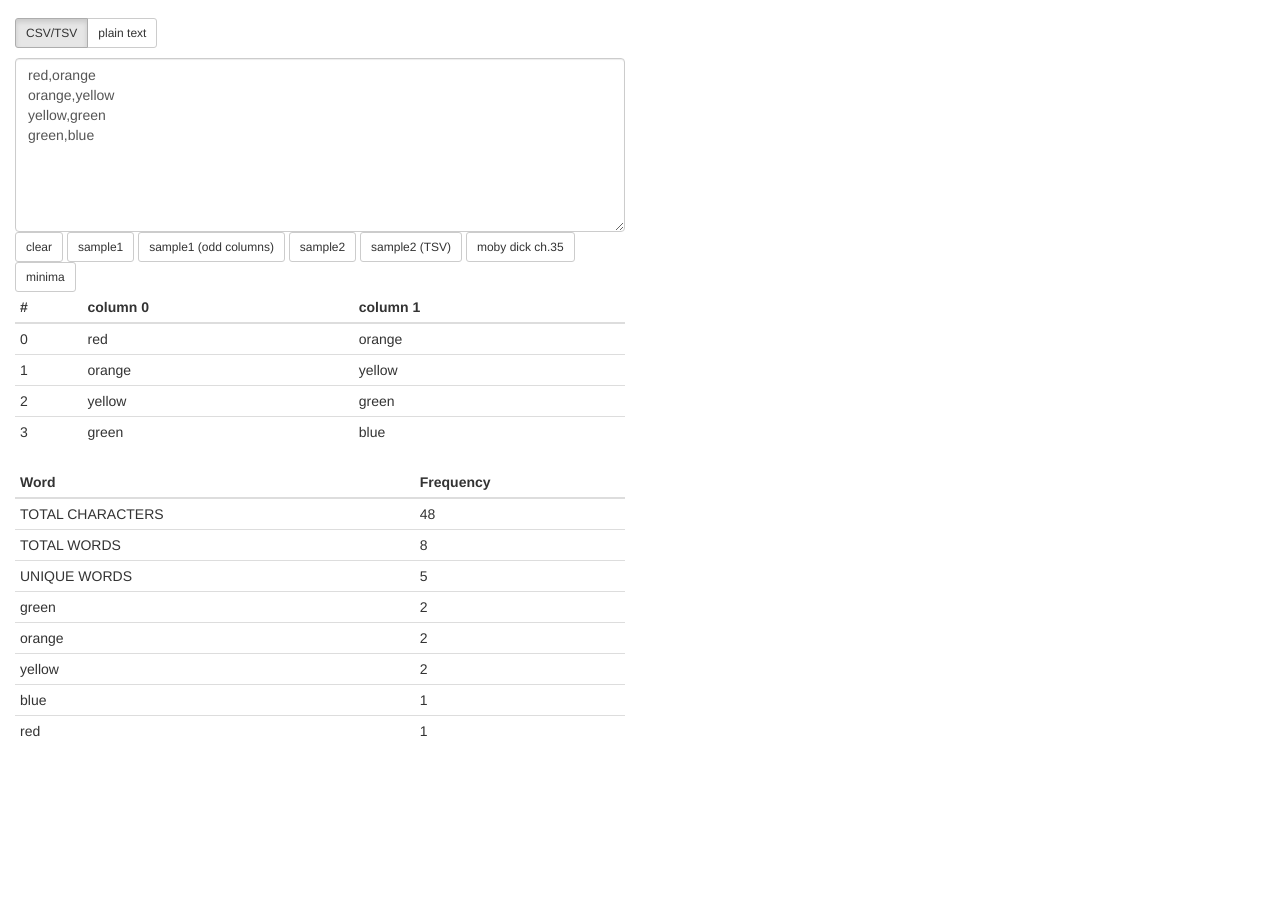
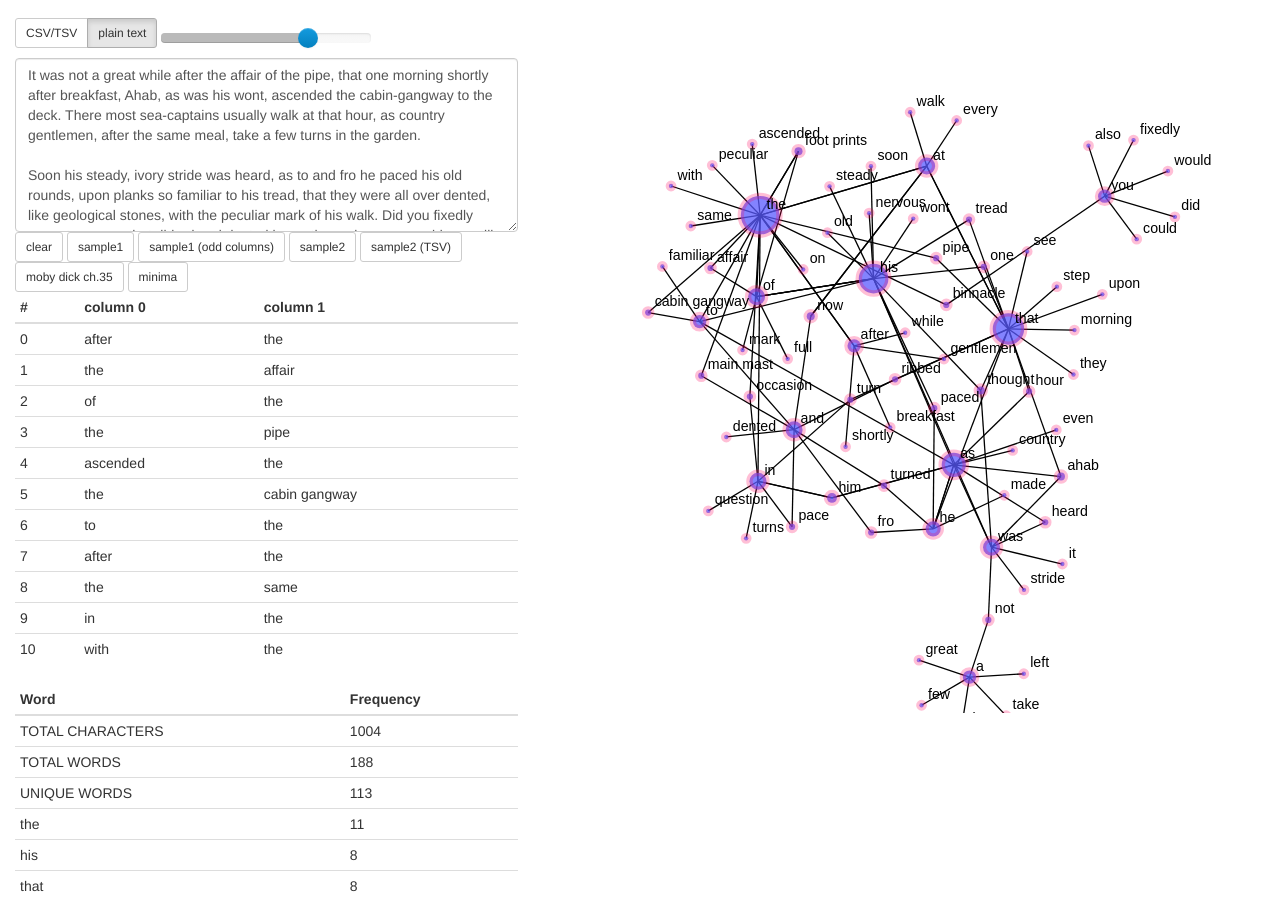
Before and after one commit to omundy/network-remix, a plain HTML site: page index.html in a window 1280 px wide. Shown: the part 54-952 px from the top of the page. Before the commit the page ends 830 px from the top, so only its background shows below. Drawn offline with Linux system fonts and the light colour scheme; animation ran at ten frames a second.

Commit message:
Adds bootstrap-slider and updates text > table functions

```diff
--- a/assets/css/styles.css
+++ b/assets/css/styles.css
@@ -18,3 +18,28 @@ div.tooltip { position: absolute; padding: 5px; font: 12px sans-serif; backgroun
     stroke: #777;
     stroke-width: 2px;
 }
+
+
+
+
+
+#ex1Slider .slider-selection {
+	background: #BABABA;
+}
+
+
+
+/* make viz responsive */
+.svg-container {
+    display: inline-block;
+    position: relative;
+    width: 95%;
+    padding-bottom: 50%;
+    vertical-align: top;
+    overflow: hidden;
+}
+.svg-content-responsive {
+    display: inline-block;
+    position: absolute;
+    left: 0;
+}
--- a/assets/js/functions.js
+++ b/assets/js/functions.js
@@ -3,6 +3,24 @@
  *  These functions are in the public domain
  *  Owen Mundy owenmundy.com
  */
+
+
+
+
+
+
+
+/**
+ *  Limit a string by number of characters
+ *  @param {String} str - input string
+ *  @param {Integer} limit - character limit
+ *  @return {String} str - original string, limited
+ */
+function charLimit(str, limit=100){
+    var cut= str.indexOf(' ', limit);
+    if(cut== -1) return str;
+    return str.substring(0, cut)
+}
 
 
 
@@ -127,7 +145,8 @@ function countWords(str) {
 function cleanString(str) {
     return str.replace(/[^\w\s]|_/g, ' ')
         .replace(/\s+/g, ' ')
-        .toLowerCase();
+        .toLowerCase()
+        .trim();
 }
 
 function extractSubstr(str, regexp) {
@@ -281,55 +300,149 @@ function wordsByOccurrence(text,rmStops) {
 /**
  *  Find all words in a text or array, score by occurance
  */
-function parseText(text){
+function parseText(text,wordLimit=-1,connectionLimit=3){
 
-    var limit = 50;
-
-    // split text into array
+    // split ("tokenize") text into array
     var textArr = text.trim().split(wordSeparators);
 
+    // limit number of words
+    var textArr = textArr.slice(0,wordLimit);
+
     // sort words by occurrence, do not remove stop words
-    var words = wordsByOccurrence(textArr,false);
+    var topWords = wordsByOccurrence(textArr,false);
 
-    console.log("words.length = "+ words.length);
+    console.log("topWords.length = "+ topWords.length, JSON.stringify(topWords));
 
-    for (var i=0; i<limit; i++)
-        console.log(i +". "+ JSON.stringify(words[i]));
+
+    // find the positions of each of these topWords
+    for (var i=0; i<topWords.length; i++){
+        //console.log(i +". "+ JSON.stringify(topWords[i]));
+
+        // if key doesn't exist skip
+        if (!prop(topWords[i].key)) return;
+
+        // store word
+        var word = topWords[i].key;
+
+        // store occurances of this word in topWords[i]
+        topWords[i].indices = getAllIndexes(textArr,word);
+    }
+    //console.log(topWords);
 
     var table = [];
+    var table_tracker = [];
+    var table_str = '';
 
-    // for each of these words
-    for (var i=0; i<limit; i++){
+    // loop through top words again to find previous and next words
+    for (var i=0; i<topWords.length; i++){
+        //console.log(topWords[i]);
 
-        if (!prop(words[i].key)) return;
-        var word = words[i].key;
+        if ( topWords[i].indices.length < connectionLimit ) continue;
 
-        // look at all occurances of this word in the text array
-        var indices = getAllIndexes(textArr,word);
+        // loop through indices of that word
+        for (var j in topWords[i].indices){
 
-        console.log("\n",word,JSON.stringify(indices));
+            // if index exists AND there are no periods
+            if ( topWords[i].key && topWords[i].key.indexOf('.') === -1){
 
-        // for each of the indices
-        for (var j in indices){
-            j = parseInt(j);
+                // store info
+                var word = topWords[i].key;
+                var pos = topWords[i].indices[j];
+                //console.log( textArr[pos] );
 
-            var addtoArr = [];
+                // if previous exists AND there are no periods
+                if ( prop(textArr[pos-1]) && textArr[pos-1].indexOf('.') === -1 ){
 
-           // if (prop(textArr[indices[j]-1]))
-           //     addtoArr = [textArr[indices[j]-1], word];
-           // if (prop(textArr[indices[j]+1]))
-            //    addtoArr = [word, textArr[indices[j]+1]];
+                    // create a "tracking string" with both words and their positions
+                    var track = textArr[pos-1] +"-"+ String(pos-1) +"_"+ word +"-" + pos;
+                    //console.log(track);
 
-            // for testing
-            if (prop(textArr[indices[j]-1]) && prop(textArr[indices[j]+1]))
-                addtoArr = [ textArr[indices[j]-1], " *** " + word + " *** ", textArr[indices[j]+1] ] ;
+                    // if tracking string doesn't exist in tracking array
+                    if ( table_tracker.indexOf(track) === -1 ){
+                        // add it
+                        table_tracker.push( track );
+                        // and push to main table
+                        var arr = [ cleanString(textArr[pos-1]), cleanString(word) ];
+                        table.push(arr);
+                        table_str += "\n"+arr.toString();
+                    }
+                }
+                // if next exists AND there are no periods
+                if ( prop(textArr[pos+1]) && textArr[pos+1].indexOf('.') === -1 ){
+
+                    // create a "tracking string" with both words and their positions
+                    var track = word +"-" + pos +"_"+ textArr[pos+1] +"-"+ String(pos+1);
+                    //console.log(track);
+
+                    // if tracking string doesn't exist in tracking array
+                    if ( table_tracker.indexOf(track) === -1 ){
+                        // add it
+                        table_tracker.push( track );
+                        // and push to main table
+                        var arr = [ cleanString(word), cleanString(textArr[pos+1]) ];
+                        table.push(arr);
+                        table_str += "\n"+arr.toString();
+                    }
+                }
+            }
+        }
+    }
+
+    console.log("table.length = "+ table.length, JSON.stringify(table));
+
+    return table_str.trim();
 
 
-            table.push(addtoArr);
+/*
 
+
+var table_str = "";
+
+    // for each of the indices of top words
+    // store them in a table
+    for (var j in indices){
+        j = parseInt(j);
+
+        // if index exists AND there are no periods
+        if ( prop(textArr[indices[j]]) && textArr[indices[j]].indexOf('.') === -1){
+
+            console.log(arr,table[table.length-1]);
+            if (arr === table[table.length-1]) console.log("**MORNING**")
+
+            // if previous exists AND there are no periods
+            if (prop(textArr[indices[j]-1]) && textArr[indices[j]-1].indexOf('.') === -1
+                // make sure it isn't the same as the one just entered
+                ){
+                var arr = [ cleanString(textArr[indices[j]-1]), cleanString(word) ];
+
+
+
+
+                //console.log(arr);
+                // add previous word + word relationship to table
+                table.push(arr);
+                table_str += "\n"+i+"-"+j+". "+ arr.toString();
+            }
+            // if next exists AND there are no periods
+            if (prop(textArr[indices[j]+1]) && textArr[indices[j]+1].indexOf('.') === -1 ){
+                var arr = [ cleanString(word), cleanString(textArr[indices[j]+1]) ];
+                //console.log(arr);
+                // add word + next word relationship to table
+                table.push(arr);
+                table_str += "\n"+i+"-"+j+". "+ arr.toString();
+            }
         }
 
+
     }
+
+*/
+
+
+
+
+
+
 
 
 
@@ -348,14 +461,30 @@ function parseText(text){
     });
 */
 
-    for (var i=0; i<table.length; i++)
-        console.log(i +". "+ table[i]);
+//    for (var i=0; i<table.length; i++)
+//        console.log(i +". "+ table[i]);
 
 
 
     // build graph
 
 }
+
+
+/**
+ * Randomize array element order in-place.
+ * Using Durstenfeld shuffle algorithm.
+ */
+function shuffleArray(array) {
+    for (var i = array.length - 1; i > 0; i--) {
+        var j = Math.floor(Math.random() * (i + 1));
+        var temp = array[i];
+        array[i] = array[j];
+        array[j] = temp;
+    }
+    return array;
+}
+
 
 
 function getAllIndexes(arr, val) {
--- a/assets/js/main.js
+++ b/assets/js/main.js
@@ -65,6 +65,12 @@ var table = [],		// main data table; An array of arrays
 $(document).ready(function() {
 
 
+$('#ex1').slider({
+	formatter: function(value) {
+		return 'Current value: ' + value;
+	}
+});
+
 	/**
 	 *	Forms, buttons, etc.
 	 */
@@ -83,27 +89,27 @@ $(document).ready(function() {
 	// btn: sample data
 	$("#sample1").on("click", function(){
 		$('#input_text').val(arr_to_str(table_colors));
-        eval_input("table");
+        eval_input();
 	});
 	$("#sample1_odd").on("click", function(){
 		$('#input_text').val(arr_to_str(table_colors_odd_columns));
-        eval_input("table");
+        eval_input();
 	});
 	$("#sample2").on("click", function(){
 		$('#input_text').val(arr_to_str(table_eduardo));
-        eval_input("table");
+        eval_input();
 	});
 	$("#sample3").on("click", function(){
 		$('#input_text').val(arr_to_str(table_eduardo,"\t"));
-        eval_input("table");
+        eval_input();
 	});
 	$("#sample4").on("click", function(){
-		$('#input_text').val(moby_dick_36);
-        eval_input("plain");
+		$('#input_text').val(charLimit(moby_dick_36,1000));
+        eval_input();
 	});
 	$("#sample5").on("click", function(){
-		$('#input_text').val(minima_moralia);
-        eval_input("plain");
+		$('#input_text').val(charLimit(minima_moralia,500));
+        eval_input();
 	});
 
 	// btn: clear
@@ -114,7 +120,7 @@ $(document).ready(function() {
 	});
 
 	// start
-	$("#sample1").trigger("click");
+	$("#sample4").trigger("click");
 
 });
 
@@ -122,14 +128,16 @@ $(document).ready(function() {
 
 /**
  *	Change the format to match incoming text
+ *	@param {String} formatId - 'table' or 'plain'
  */
-function update_format_btn(newId){
-	// remove / add .active
+function update_format_btn(formatId){
+	// remove .active class from current .active
 	$('#format-options .active ').removeClass('active');
-	$(newId).parent().addClass('active');
-	// get new format
+	// add .active class to new id
+	$(formatId).parent().addClass('active');
+	// save new format
 	formatSelected = $('#format-options .active input').attr('id');
-	console.log("format updated: "+formatSelected, newId);
+	//console.log("formatSelected:", formatSelected, "formatId:", formatId);
 }
 
 
@@ -161,6 +169,12 @@ function strTableOrPlain(str){
 		text[i].commas = (text[i].text.match(/,/g) || []).length;
 		text[i].periods = (text[i].text.match(/\./g) || []).length;
 
+		// if period found then return as 'plain'
+		if (text[i].periods >= 1) {
+			console.log( 'period found, format: plain' );
+			return 'plain';
+		}
+
 		// increment possibilities
 		strType.table += text[i].commas;
 		strType.plain += text[i].periods;
@@ -173,7 +187,7 @@ function strTableOrPlain(str){
 	} else if (strType.table < strType.plain){
 		var type = 'plain';
 	}
-	console.log( 'table (CSV/TSV) vs. plain text score: ', JSON.stringify(strType), 'winner:', type );
+	console.log( 'table (CSV/TSV) vs. plain text score: ', JSON.stringify(strType), 'winning format:', type );
 	return type;
 }
 
@@ -182,7 +196,7 @@ function strTableOrPlain(str){
 /**
  *	Evaluate the text input
  */
-function eval_input(format){
+function eval_input(){
 
 	// get current data in textarea
 	var str = $('#input_text').val().trim();
@@ -193,42 +207,20 @@ function eval_input(format){
     	// determine type of input (table vs. plain text)
     	var format = strTableOrPlain(str);
 
-		// update the format to match expected
+		// update the format button
 		update_format_btn("#"+format);
+
+		// format plain text as a table
+		if (format == "plain"){
+			str = parseText(str);
+		}
 
 
 
 //debugger;
 
 
-
-
-
-
-
-
-
-
-
-
-
-
-
-		// is this a formatted CSV/TSV or plain text?
-		if (formatSelected == "plain"){
-			//str = parseText(str);
-			//console.log('formatSelected == "plain"');
-		} else if (formatSelected == "table"){
-			// continue
-			//console.log('formatSelected == "table"');
-		}
-
-
-
-
-
-
-
+/**/
 
 		// and parse it using papaparse: http://papaparse.com/docs
 		var pconfig = { "dynamicTyping":true, "skipEmptyLines":true };
@@ -247,18 +239,15 @@ function eval_input(format){
 			if (str !== "") display_msg('<div class="bg-danger">csv must contain at least one comma</div>');
 			update_table(p.data); // try anyway
 		}
+
+
+
 	}
 	if (str == ""){
 		svg.selectAll("*").remove();
 	}
 	lastinput = str.trim(); // update lastinput
 
-}
-
-
-function text_to_table(){
-
-	//////.toLowerCase()
 }
 
 
@@ -286,7 +275,7 @@ function update_graph(table){
 	// instead look to see if it exists and redraw
 
 	//redraw_graph(dataset);
-	//draw_graph(dataset) ;
+	draw_graph(dataset) ;
 }
 
 
@@ -458,22 +447,27 @@ var simulation = d3.forceSimulation()
  *	Based on https://bl.ocks.org/shimizu/e6209de87cdddde38dadbb746feaf3a3
  */
 
+
+
+
 // chart options
-var width = 500, height = 500,
-	margin = { top:0, left:0, bottom:0, right:0 }
-
-var chartWidth = width - (margin.left+margin.right)
-var chartHeight = height - (margin.top+margin.bottom)
+var margin = { top: 20, right: 10, bottom: 40, left: 10 },
+	width = 600 - margin.left - margin.right,
+    height = 600 - margin.top - margin.bottom;
 
 // add svg to page
 var svg = d3.select("#graph").append("svg")
-	.attr("width", width)
-	.attr("height", height);
+	// responsive SVG needs these 2 attributes and no width and height attr
+	.attr("preserveAspectRatio", "xMinYMin meet")
+	.attr("viewBox", "0 0 "+ width +" "+ height)
+	.classed("svg-content-responsive", true); // class to make it responsive
+
+
 
 var chartLayer = svg.append("g")
 	.classed("chartLayer", true)
-	.attr("width", chartWidth)
-    .attr("height", chartHeight)
+	.attr("width", width)
+    .attr("height", height)
     .attr("transform", "translate("+[margin.left, margin.top]+")");
 
 
@@ -502,13 +496,16 @@ function draw_graph(data) {
 
 	// many-body force applies mutually to all nodes
     var manyBody = d3.forceManyBody()
-    	.strength(-500); // strength accessor to the specified number or function. + nodes attract / - nodes repel. Default -30
+    	// strength accessor to the specified number or function. + nodes attract / - nodes repel. Default -30
+    	//.strength(-150)
+    	.strength(- table.length)
+    ;
 
     var simulation = d3.forceSimulation()
         .force("link", d3.forceLink().id(function(d) { return d.index }))
         .force("collide",d3.forceCollide( function(d){ return d.r + 16 }).iterations(16) )
         .force("charge", manyBody)
-        .force("center", d3.forceCenter(chartWidth / 2, chartWidth / 2))
+        .force("center", d3.forceCenter(width / 2, height / 2))
     //    .force("y", d3.forceY(0))
     //    .force("x", d3.forceX(0))
 	.force("x", d3.forceX(width/2))
@@ -522,6 +519,7 @@ function draw_graph(data) {
         .enter()
         .append("line")
         .attr("stroke", "black")
+
 
 	// create a linear scale for radius
 	var rScale = d3.scaleLinear()
--- a/index.html
+++ b/index.html
@@ -7,6 +7,7 @@
 <title>network-remix</title>
 <link href="assets/bootstrap-3.3.7/css/bootstrap.min.css" rel="stylesheet">
 <link href="assets/css/styles.css" rel="stylesheet">
+<link href="assets/js/libs/bootstrap-slider.min.css" rel="stylesheet">
 <!-- HTML5 shim and Respond.js for IE8 support of HTML5 elements and media queries -->
 <!--[if lt IE 9]>
 <script src="https://oss.maxcdn.com/html5shiv/3.7.3/html5shiv.min.js"></script>
@@ -14,6 +15,7 @@
 <![endif]-->
 <script src="assets/js/libs/jquery.min.js"></script>
 <script src="assets/bootstrap-3.3.7/js/bootstrap.min.js"></script>
+<script src="assets/js/libs/bootstrap-slider.min.js"></script>
 <script src="assets/js/libs/papaparse.min.js"></script>
 <script src="assets/js/libs/d3.min.js"></script>
 <script src="assets/js/sample_data.js"></script>
@@ -46,7 +48,7 @@
 <div class="container-fluid">
 
 	<div class="row">
-		<div class="col-md-6">
+		<div class="col-md-5">
 
 
 			<div class="btn-group format-options-btns" data-toggle="buttons" id="format-options">
@@ -60,6 +62,9 @@
 					<input type="radio" name="options" id="json">JSON
 				</label>-->
 			</div>
+
+			<input id="ex1" data-slider-id='ex1Slider' type="text" data-slider-min="0" data-slider-max="20" data-slider-step="1" data-slider-value="14" style="float: right;" />
+
 
 <!-- ADD THIS LATER
 			<div class="form-inline">
@@ -87,7 +92,7 @@
 			<div id="data-table"></div>
 			<div id="stats"></div>
 		</div>
-		<div class="col-md-6">
+		<div class="col-md-7">
 			<div id="graph"></div>
 		</div>
 	</div>
```
Also changed, not shown: assets/js/libs/bootstrap-slider.min.css (added), assets/js/libs/bootstrap-slider.min.js (added), assets/js/sample_data.js.
